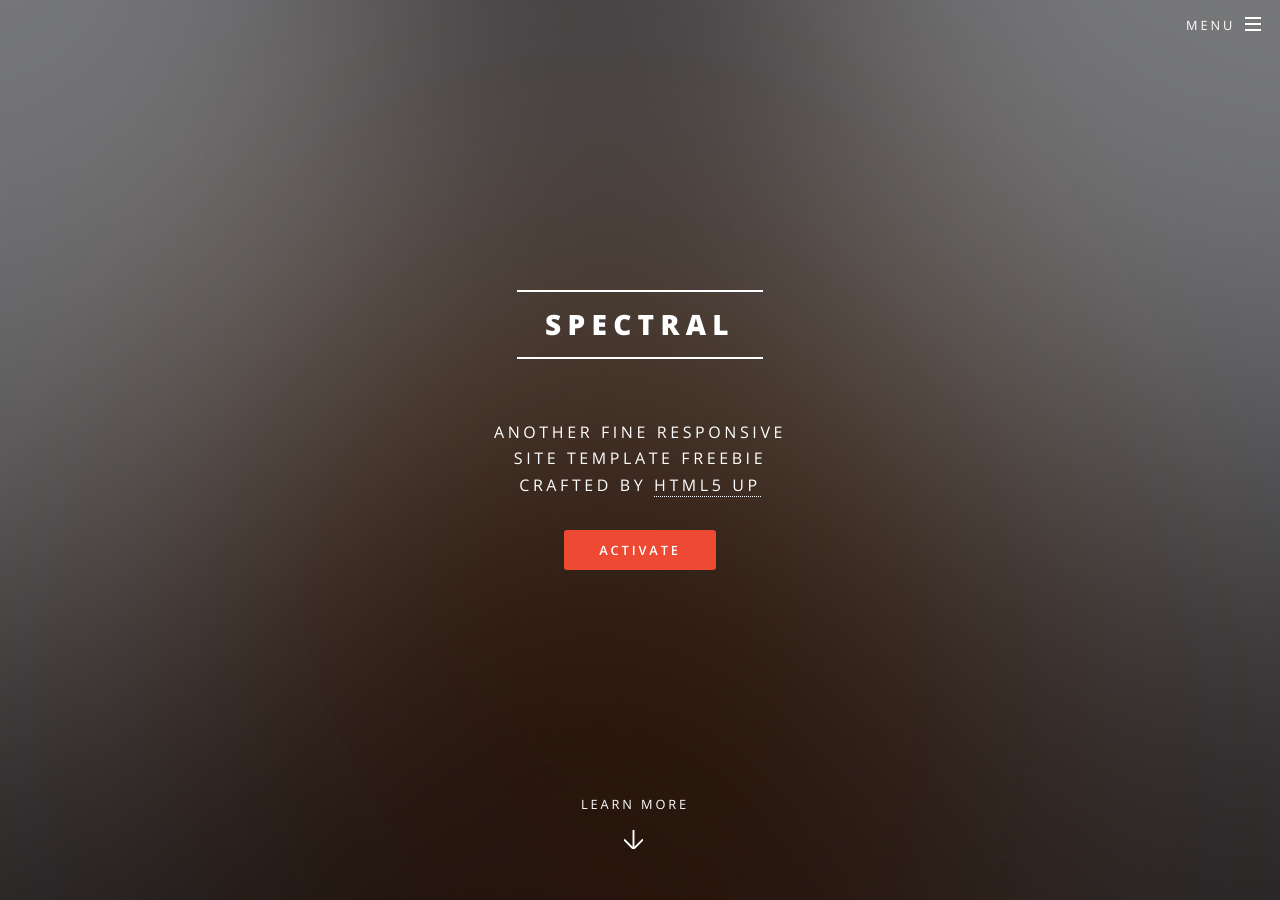
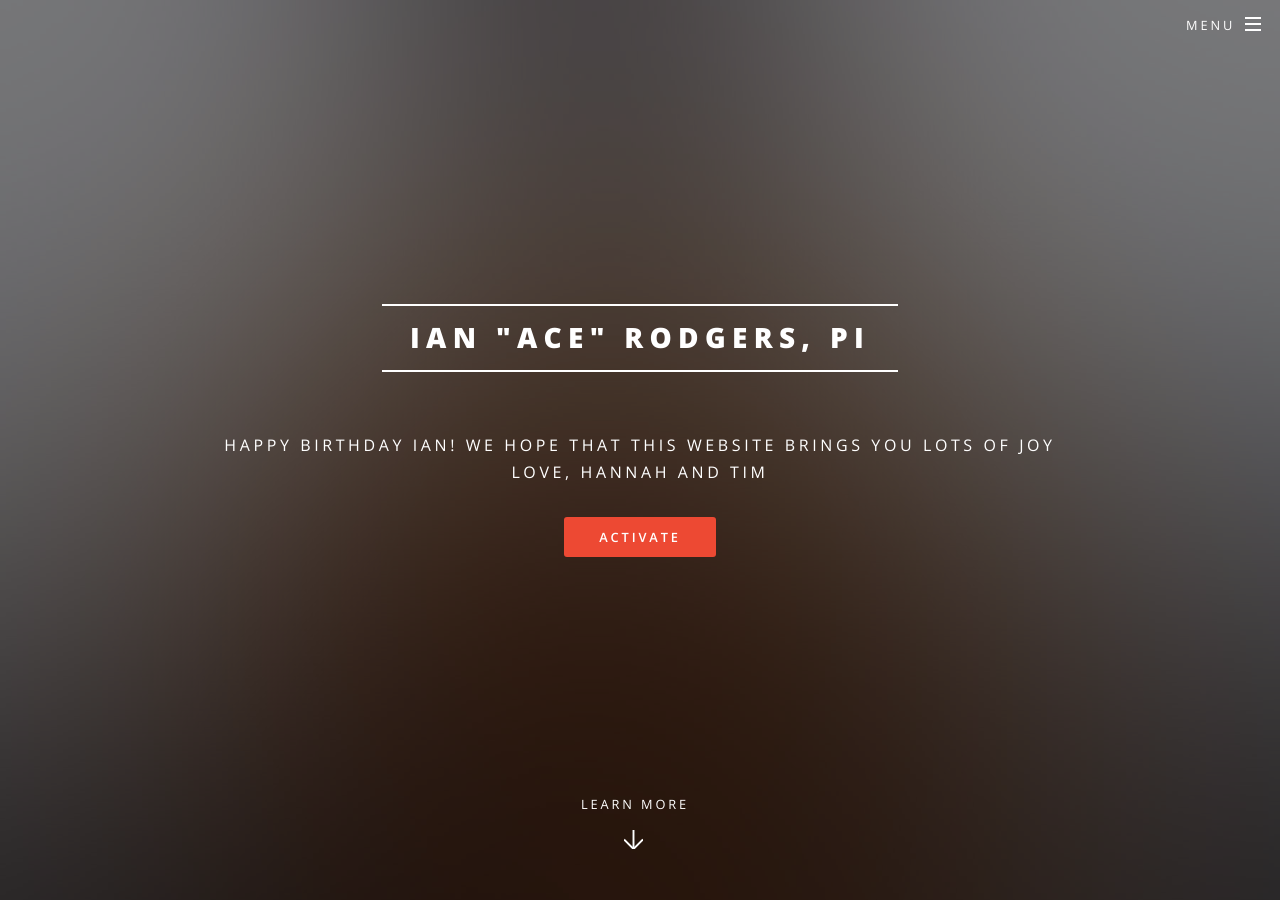
Before and after one commit to acerodgers/acerodgers.github.io, a Jekyll site: the page built from index.html, in a window 1280 px wide and 900 px high. Built offline with Jekyll 4.4.1, drawn with Linux system fonts in a browser that asks for light colours; some of the changed text lies outside the part shown.

Commit message:
Added ian's socmeds

```diff
--- a/_config.yml
+++ b/_config.yml
@@ -2,21 +2,21 @@
 #
 
 # Site settings
-title: Spectral
+title: Ian "Ace" Rodgers, PI
 description: |
-  Another fine responsive
-  site template freebie
-  crafted by [HTML5 UP](http://html5up.net)
-owner: Your Name # or company name
-first_published: 2016 # if migrating another site, the year of your first publish
+  Happy Birthday Ian!
+  We hope that this website brings you lots of joy
+  Love, Hannah and Tim
+owner: Ian Rodgers # or company name
+first_published: 2018 # if migrating another site, the year of your first publish
 email: your-email@domain.com
 baseurl: "" # the subpath of your site, e.g. /blog
-url: "http://yourdomain.com" # the base hostname & protocol for your site
+url: "http://acerodgers.com" # the base hostname & protocol for your site
 social:
-  twitter: https://twitter.com/<username>
-  github: https://github.com/<username>
+  twitter: https://twitter.com/kleixa
+  github: https://github.com/acerodgers
   linkedin-square: https://linkedin.com/in/<username>
-  facebook-official: https://facebook.com/<username>
+  facebook-official: https://facebook.com/Ian.Mainrod
   google-plus-square: https://plus.google.com/u/0/+<username>
   #email: /contact/
   #flickr:
```
